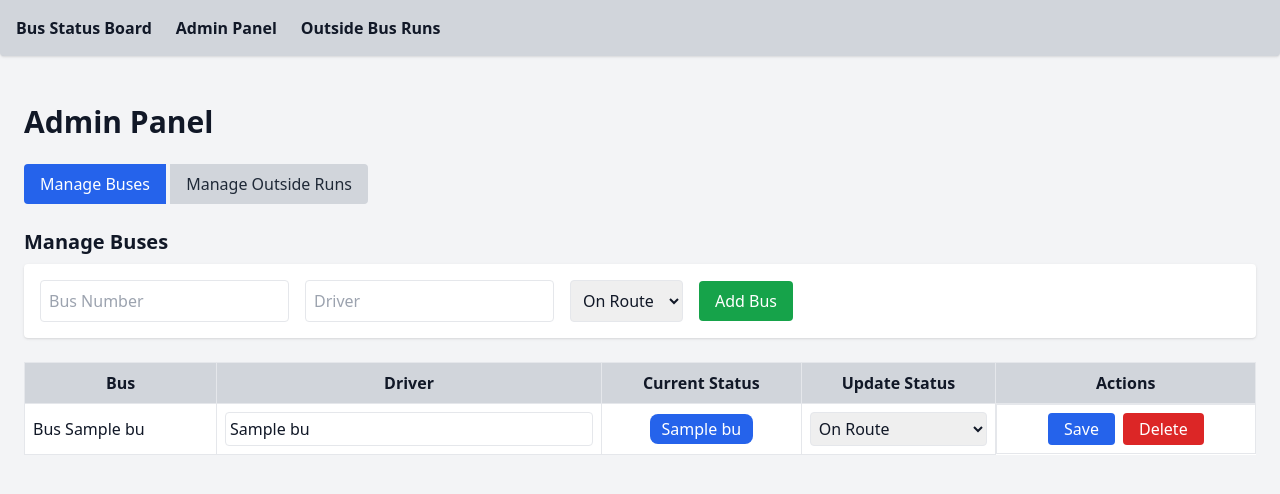
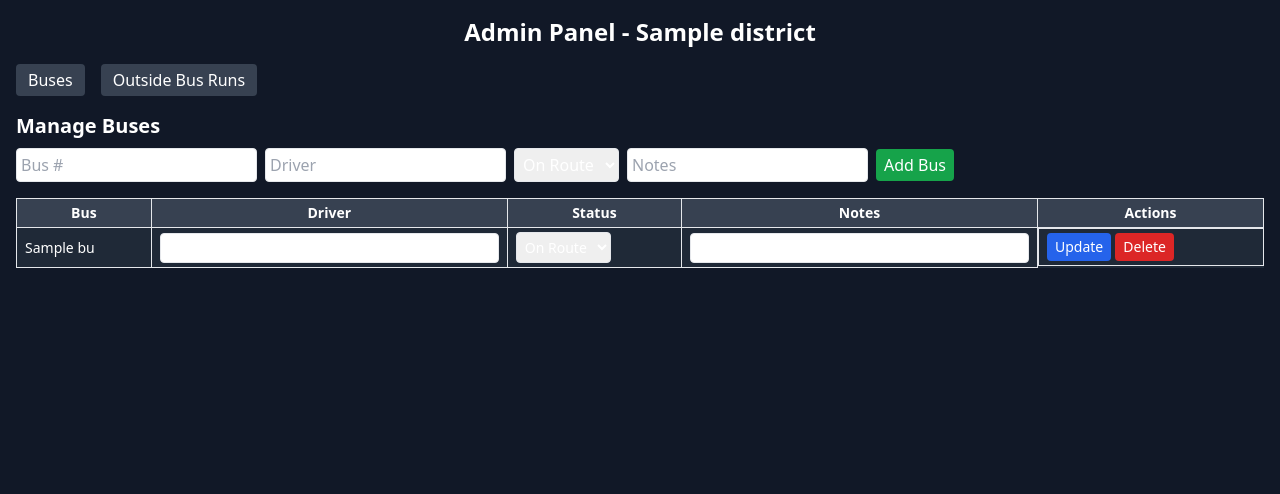
Before and after one commit to AJOAISD/bus-status-board, a Flask app: template templates/admin.html in a window 1280 px wide. Shown: the top 494 px of the page. Run offline with Flask 3, Linux system fonts and the light colour scheme; the template is opened without the code that fills it: most values are stand-ins (such as "Sample title", 1, 10 or a date in 2020); some libraries are stand-ins or nearby versions.

Commit message:
Added multiple district functionality

```diff
--- a/app.py
+++ b/app.py
@@ -1,41 +1,53 @@
 from flask import Flask, render_template, request, redirect, url_for
 import sqlite3
+import os
 
 app = Flask(__name__)
 
-# --- Database Setup ---
-def init_db():
-    with sqlite3.connect("buses.db") as conn:
+DATA_DIR = "data"  # directory to store district databases
+os.makedirs(DATA_DIR, exist_ok=True)
+
+# Function to ensure district DB exists
+def init_district_db(district):
+    db_file = os.path.join(DATA_DIR, f"{district}.db")
+    if not os.path.isfile(db_file):
+        with sqlite3.connect(db_file) as conn:
+            c = conn.cursor()
+            # Create buses table
+            c.execute('''CREATE TABLE IF NOT EXISTS buses (
+                            id INTEGER PRIMARY KEY AUTOINCREMENT,
+                            bus_number TEXT NOT NULL,
+                            driver TEXT NOT NULL,
+                            status TEXT NOT NULL,
+                            notes TEXT DEFAULT '')''')
+            # Create runs table
+            c.execute('''CREATE TABLE IF NOT EXISTS runs (
+                            id INTEGER PRIMARY KEY AUTOINCREMENT,
+                            run_date TEXT NOT NULL,
+                            run_time TEXT NOT NULL,
+                            group_name TEXT NOT NULL,
+                            destination TEXT NOT NULL,
+                            driver TEXT NOT NULL,
+                            bus_number TEXT NOT NULL)''')
+            conn.commit()
+    return db_file
+
+# ---------- Routes ----------
+
+@app.route("/district/<district>/")
+def index(district):
+    db_file = init_district_db(district)
+    with sqlite3.connect(db_file) as conn:
         c = conn.cursor()
-        c.execute('''CREATE TABLE IF NOT EXISTS buses (
-                        id INTEGER PRIMARY KEY AUTOINCREMENT,
-                        bus_number TEXT NOT NULL,
-                        driver TEXT NOT NULL,
-                        status TEXT NOT NULL)''')
-
-        c.execute('''CREATE TABLE IF NOT EXISTS runs (
-                        id INTEGER PRIMARY KEY AUTOINCREMENT,
-                        run_date TEXT NOT NULL,
-                        run_time TEXT NOT NULL,
-                        group_name TEXT NOT NULL,
-                        destination TEXT NOT NULL,
-                        driver TEXT NOT NULL,
-                        bus_number TEXT NOT NULL)''')
-        conn.commit()
+        c.execute("SELECT * FROM buses ORDER BY bus_number")
+        buses = c.fetchall()
+    return render_template("index.html", buses=buses, district=district)
 
 
-@app.route("/")
-def index():
-    with sqlite3.connect("buses.db") as conn:
-        c = conn.cursor()
-        c.execute("SELECT * FROM buses ORDER BY CAST(bus_number AS INTEGER)")
-        buses = c.fetchall()
-    return render_template("index.html", buses=buses)
-
-
-@app.route("/admin", methods=["GET", "POST"])
-def admin():
-    with sqlite3.connect("buses.db") as conn:
+@app.route("/district/<district>/admin", methods=["GET", "POST"])
+def admin(district):
+    db_file = init_district_db(district)
+    with sqlite3.connect(db_file) as conn:
         c = conn.cursor()
 
         if request.method == "POST":
@@ -46,15 +58,17 @@
                 bus_id = request.form.get("bus_id")
                 driver = request.form.get("driver")
                 status = request.form.get("status")
-                c.execute("UPDATE buses SET driver=?, status=? WHERE id=?",
-                          (driver, status, bus_id))
+                notes = request.form.get("notes")
+                c.execute("UPDATE buses SET driver=?, status=?, notes=? WHERE id=?",
+                          (driver, status, notes, bus_id))
                 conn.commit()
             elif action == "add":
                 bus_number = request.form.get("bus_number")
                 driver = request.form.get("driver")
                 status = request.form.get("status")
-                c.execute("INSERT INTO buses (bus_number, driver, status) VALUES (?, ?, ?)",
-                          (bus_number, driver, status))
+                notes = request.form.get("notes")
+                c.execute("INSERT INTO buses (bus_number, driver, status, notes) VALUES (?, ?, ?, ?)",
+                          (bus_number, driver, status, notes))
                 conn.commit()
             elif action == "delete":
                 bus_id = request.form.get("bus_id")
@@ -78,52 +92,35 @@
                 c.execute("DELETE FROM runs WHERE id=?", (run_id,))
                 conn.commit()
 
-            return redirect(url_for("admin"))
+            return redirect(url_for("admin", district=district))
 
         # Load both tables for the template
-        c.execute("SELECT * FROM buses ORDER BY CAST(bus_number AS INTEGER)")
+        c.execute("SELECT * FROM buses ORDER BY bus_number")
         buses = c.fetchall()
 
         c.execute("SELECT * FROM runs ORDER BY run_date, run_time")
         runs = c.fetchall()
 
-    return render_template("admin.html", buses=buses, runs=runs)
+    return render_template("admin.html", buses=buses, runs=runs, district=district)
 
 
+@app.route("/district/<district>/runs")
+def runs(district):
+    db_file = init_district_db(district)
+    with sqlite3.connect(db_file) as conn:
+        c = conn.cursor()
+        c.execute("SELECT * FROM runs ORDER BY run_date, run_time")
+        runs_data = c.fetchall()
+    return render_template("runs.html", runs=runs_data, district=district)
 
-@app.route("/runs", methods=["GET", "POST"])
-def runs():
-    with sqlite3.connect("buses.db") as conn:
-        c = conn.cursor()
 
-        if request.method == "POST":
-            action = request.form.get("action")
-
-            if action == "add_run":
-                run_date = request.form.get("run_date")
-                run_time = request.form.get("run_time")
-                group_name = request.form.get("group_name")
-                destination = request.form.get("destination")
-                driver = request.form.get("driver")
-                bus_number = request.form.get("bus_number")
-
-                c.execute("""INSERT INTO runs (run_date, run_time, group_name, destination, driver, bus_number)
-                             VALUES (?, ?, ?, ?, ?, ?)""",
-                          (run_date, run_time, group_name, destination, driver, bus_number))
-                conn.commit()
-
-            elif action == "delete_run":
-                run_id = request.form.get("run_id")
-                c.execute("DELETE FROM runs WHERE id=?", (run_id,))
-                conn.commit()
-
-            return redirect(url_for("runs"))
-
-        c.execute("SELECT * FROM runs ORDER BY run_date, run_time")
-        runs = c.fetchall()
-    return render_template("runs.html", runs=runs)
+# Optional landing page to list districts
+@app.route("/")
+def landing():
+    # List all district DBs automatically
+    districts = [f.replace(".db","") for f in os.listdir(DATA_DIR) if f.endswith(".db")]
+    return render_template("landing.html", districts=districts)
 
 
 if __name__ == "__main__":
-    init_db()
     app.run(debug=True, host="0.0.0.0")
--- a/templates/admin.html
+++ b/templates/admin.html
@@ -2,179 +2,74 @@
 <html lang="en">
 <head>
   <meta charset="UTF-8">
-  <title>Admin Panel</title>
+  <title>Admin Panel - {{ district }}</title>
   <script src="https://cdn.tailwindcss.com"></script>
 </head>
-<body class="bg-gray-100 text-gray-900">
-  <!-- Navigation Bar -->
-  <nav class="bg-gray-300 p-4 mb-6 rounded-b shadow">
-    <div class="container mx-auto flex gap-6">
-      <a href="/" class="font-semibold hover:underline">Bus Status Board</a>
-      <a href="/admin" class="font-semibold hover:underline">Admin Panel</a>
-      <a href="/runs" class="font-semibold hover:underline">Outside Bus Runs</a>
-    </div>
-  </nav>
-
-  <div class="container mx-auto p-6">
-    <h1 class="text-3xl font-bold mb-6">Admin Panel</h1>
+<body class="bg-gray-900 text-white">
+  <div class="container mx-auto p-4">
+    <h1 class="text-2xl font-bold mb-4 text-center">Admin Panel - {{ district }}</h1>
 
     <!-- Tabs -->
-    <div class="mb-6">
-      <button class="tab-button bg-blue-600 text-white px-4 py-2 rounded-l active" data-tab="buses">Manage Buses</button>
-      <button class="tab-button bg-gray-300 text-gray-800 px-4 py-2 rounded-r" data-tab="runs">Manage Outside Runs</button>
+    <div class="flex gap-4 mb-4">
+      <a href="/district/{{ district }}/admin" class="px-3 py-1 bg-gray-700 rounded hover:bg-gray-600">Buses</a>
+      <a href="/district/{{ district }}/runs" class="px-3 py-1 bg-gray-700 rounded hover:bg-gray-600">Outside Bus Runs</a>
     </div>
 
-    <!-- Tab Content: Buses -->
-    <div id="buses" class="tab-content block">
+    <!-- --- Buses Management --- -->
     <h2 class="text-xl font-semibold mb-2">Manage Buses</h2>
 
-      <!-- Add Bus Form -->
-      <div class="bg-white p-4 rounded shadow mb-6">
-        <form method="POST" class="flex gap-4 items-center">
+    <form method="POST" class="flex gap-2 items-center flex-wrap mb-4">
       <input type="hidden" name="action" value="add">
-          <input type="text" name="bus_number" placeholder="Bus Number" required class="border rounded p-2">
-          <input type="text" name="driver" placeholder="Driver" required class="border rounded p-2">
-          <select name="status" class="border rounded p-2">
+      <input type="text" name="bus_number" placeholder="Bus #" required class="border rounded p-1">
+      <input type="text" name="driver" placeholder="Driver" required class="border rounded p-1">
+      <select name="status" class="border rounded p-1">
         <option>On Route</option>
         <option>Delayed</option>
         <option>In Garage</option>
       </select>
-          <button type="submit" class="bg-green-600 text-white px-4 py-2 rounded hover:bg-green-700">Add Bus</button>
+      <input type="text" name="notes" placeholder="Notes" class="border rounded p-1">
+      <button type="submit" class="bg-green-600 text-white px-2 py-1 rounded hover:bg-green-700">Add Bus</button>
     </form>
-      </div>
 
-      <!-- Existing Buses Table -->
-      <table class="w-full border-collapse">
+    <table class="w-full table-auto border-collapse text-sm mb-8">
       <thead>
-          <tr class="bg-gray-300">
-            <th class="border p-2">Bus</th>
-            <th class="border p-2">Driver</th>
-            <th class="border p-2">Current Status</th>
-            <th class="border p-2">Update Status</th>
-            <th class="border p-2">Actions</th>
+        <tr class="bg-gray-700">
+          <th class="border px-2 py-1">Bus</th>
+          <th class="border px-2 py-1">Driver</th>
+          <th class="border px-2 py-1">Status</th>
+          <th class="border px-2 py-1">Notes</th>
+          <th class="border px-2 py-1">Actions</th>
         </tr>
       </thead>
       <tbody>
         {% for bus in buses %}
-          <tr class="bg-white">
+        <tr class="bg-gray-800 hover:bg-gray-700">
           <form method="POST">
-              <td class="border p-2">Bus {{ bus[1] }}</td>
-              <td class="border p-2">
+            <td class="border px-2 py-1">{{ bus[1] }}</td>
+            <td class="border px-2 py-1">
               <input type="text" name="driver" value="{{ bus[2] }}" class="border rounded p-1 w-full">
             </td>
-              <td class="border p-2 text-center">
-                {% if bus[3] == "On Route" %}
-                  <span class="px-3 py-1 rounded-lg bg-green-600 text-white">{{ bus[3] }}</span>
-                {% elif bus[3] == "Delayed" %}
-                  <span class="px-3 py-1 rounded-lg bg-red-600 text-white">{{ bus[3] }}</span>
-                {% elif bus[3] == "In Garage" %}
-                  <span class="px-3 py-1 rounded-lg bg-gray-500 text-white">{{ bus[3] }}</span>
-                {% else %}
-                  <span class="px-3 py-1 rounded-lg bg-blue-600 text-white">{{ bus[3] }}</span>
-                {% endif %}
-              </td>
-              <td class="border p-2">
-                <select name="status" class="border rounded p-1 w-full">
-                  <option {% if bus[3] == "On Route" %}selected{% endif %}>On Route</option>
-                  <option {% if bus[3] == "Delayed" %}selected{% endif %}>Delayed</option>
-                  <option {% if bus[3] == "In Garage" %}selected{% endif %}>In Garage</option>
+            <td class="border px-2 py-1">
+              <select name="status" class="border rounded p-1">
+                <option {% if bus[3]=="On Route" %}selected{% endif %}>On Route</option>
+                <option {% if bus[3]=="Delayed" %}selected{% endif %}>Delayed</option>
+                <option {% if bus[3]=="In Garage" %}selected{% endif %}>In Garage</option>
               </select>
             </td>
-              <td class="border p-2 flex gap-2 justify-center">
+            <td class="border px-2 py-1">
+              <input type="text" name="notes" value="{{ bus[4] }}" class="border rounded p-1 w-full">
+            </td>
+            <td class="border px-2 py-1 flex gap-1">
               <input type="hidden" name="bus_id" value="{{ bus[0] }}">
-                <input type="hidden" name="action" value="update">
-                <button type="submit" class="bg-blue-600 text-white px-4 py-1 rounded hover:bg-blue-700">Save</button>
+              <button type="submit" name="action" value="update" class="bg-blue-600 px-2 py-1 rounded hover:bg-blue-700">Update</button>
+              <button type="submit" name="action" value="delete" class="bg-red-600 px-2 py-1 rounded hover:bg-red-700">Delete</button>
+            </td>
           </form>
-            <form method="POST" onsubmit="return confirm('Delete this bus?');">
-              <input type="hidden" name="bus_id" value="{{ bus[0] }}">
-              <input type="hidden" name="action" value="delete">
-              <button type="submit" class="bg-red-600 text-white px-4 py-1 rounded hover:bg-red-700">Delete</button>
-            </form>
-              </td>
         </tr>
         {% endfor %}
       </tbody>
     </table>
+
   </div>
-
-    <!-- Tab Content: Runs -->
-    <div id="runs" class="tab-content hidden">
-      <h2 class="text-xl font-semibold mb-2">Manage Outside Runs</h2>
-
-      <!-- Add Run Form -->
-      <div class="bg-white p-4 rounded shadow mb-6">
-        <form method="POST" class="grid grid-cols-6 gap-4">
-          <input type="hidden" name="action" value="add_run">
-          <input type="date" name="run_date" required class="border rounded p-2 col-span-1">
-          <input type="time" name="run_time" required class="border rounded p-2 col-span-1">
-          <input type="text" name="group_name" placeholder="Group" required class="border rounded p-2 col-span-1">
-          <input type="text" name="destination" placeholder="Destination" required class="border rounded p-2 col-span-1">
-          <input type="text" name="driver" placeholder="Driver" required class="border rounded p-2 col-span-1">
-          <input type="text" name="bus_number" placeholder="Bus #" required class="border rounded p-2 col-span-1">
-          <button type="submit" class="bg-green-600 text-white px-4 py-2 rounded hover:bg-green-700 col-span-6">Add Run</button>
-        </form>
-      </div>
-
-      <!-- Runs Table -->
-      <table class="w-full border-collapse">
-        <thead>
-          <tr class="bg-gray-300">
-            <th class="border p-2">Date</th>
-            <th class="border p-2">Time</th>
-            <th class="border p-2">Group</th>
-            <th class="border p-2">Destination</th>
-            <th class="border p-2">Driver</th>
-            <th class="border p-2">Bus</th>
-            <th class="border p-2">Actions</th>
-          </tr>
-        </thead>
-        <tbody>
-          {% for run in runs %}
-          <tr class="bg-white">
-            <td class="border p-2">{{ run[1] }}</td>
-            <td class="border p-2">{{ run[2] }}</td>
-            <td class="border p-2">{{ run[3] }}</td>
-            <td class="border p-2">{{ run[4] }}</td>
-            <td class="border p-2">{{ run[5] }}</td>
-            <td class="border p-2">{{ run[6] }}</td>
-            <td class="border p-2 text-center">
-              <form method="POST" onsubmit="return confirm('Delete this run?');">
-                <input type="hidden" name="run_id" value="{{ run[0] }}">
-                <input type="hidden" name="action" value="delete_run">
-                <button type="submit" class="bg-red-600 text-white px-3 py-1 rounded hover:bg-red-700">Delete</button>
-              </form>
-            </td>
-          </tr>
-          {% endfor %}
-        </tbody>
-      </table>
-    </div>
-  </div>
-
-  <!-- JS for tabs -->
-  <script>
-    const tabButtons = document.querySelectorAll(".tab-button");
-    const tabContents = document.querySelectorAll(".tab-content");
-
-    tabButtons.forEach(button => {
-      button.addEventListener("click", () => {
-        // Hide all contents
-        tabContents.forEach(c => c.classList.add("hidden"));
-        tabContents.forEach(c => c.classList.remove("block"));
-
-        // Remove active class from all buttons
-        tabButtons.forEach(b => b.classList.remove("bg-blue-600", "text-white"));
-        tabButtons.forEach(b => b.classList.add("bg-gray-300", "text-gray-800"));
-
-        // Show selected tab
-        document.getElementById(button.dataset.tab).classList.remove("hidden");
-        document.getElementById(button.dataset.tab).classList.add("block");
-
-        // Activate clicked tab
-        button.classList.add("bg-blue-600", "text-white");
-        button.classList.remove("bg-gray-300", "text-gray-800");
-      });
-    });
-  </script>
 </body>
 </html>
```
Also changed, not shown: templates/index.html (+2 -18 lines), templates/landing.html (added, +21 -0 lines), templates/runs.html (+19 -28 lines), 1 other file. Lines whose indentation alone changed are shown as unchanged.
